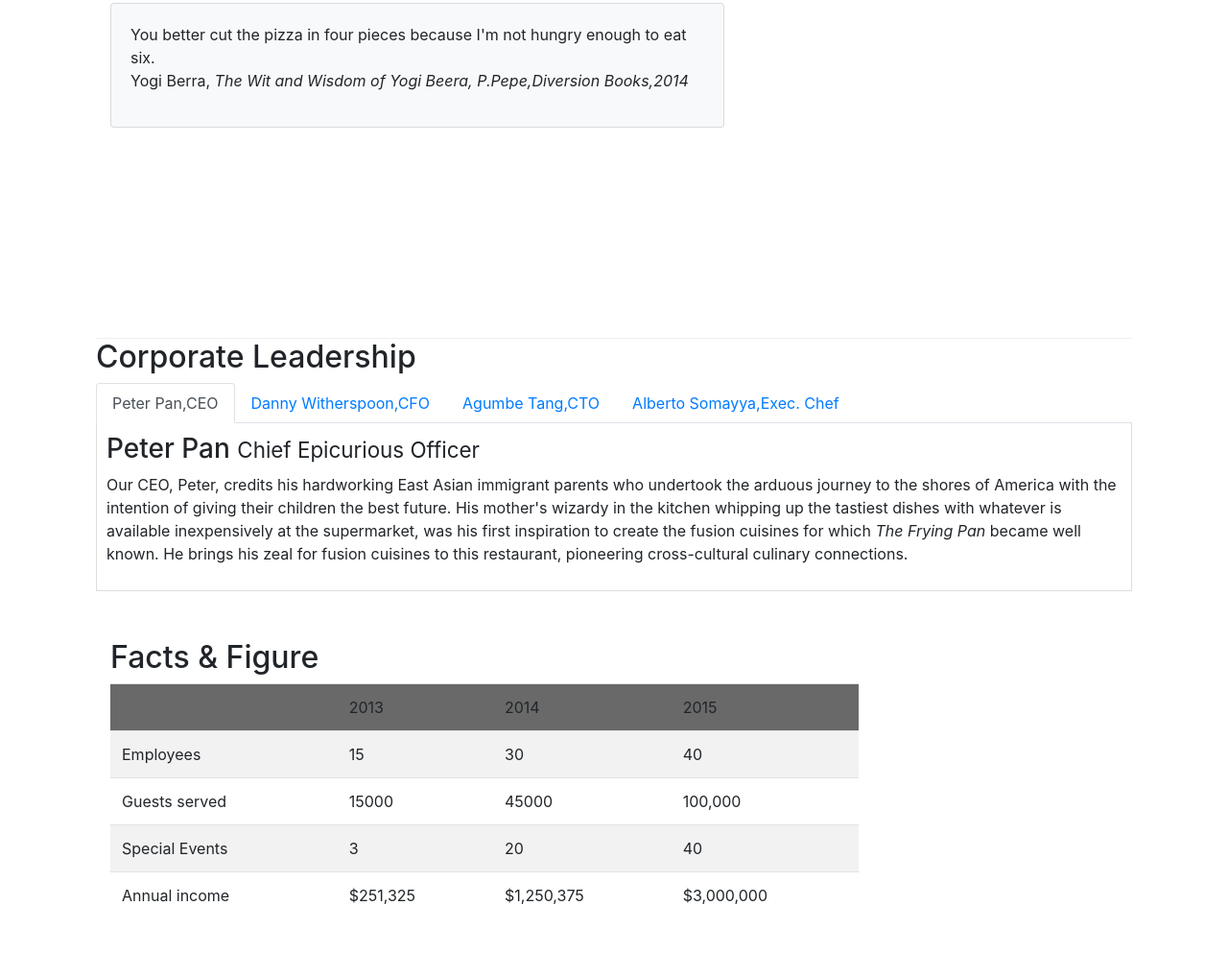
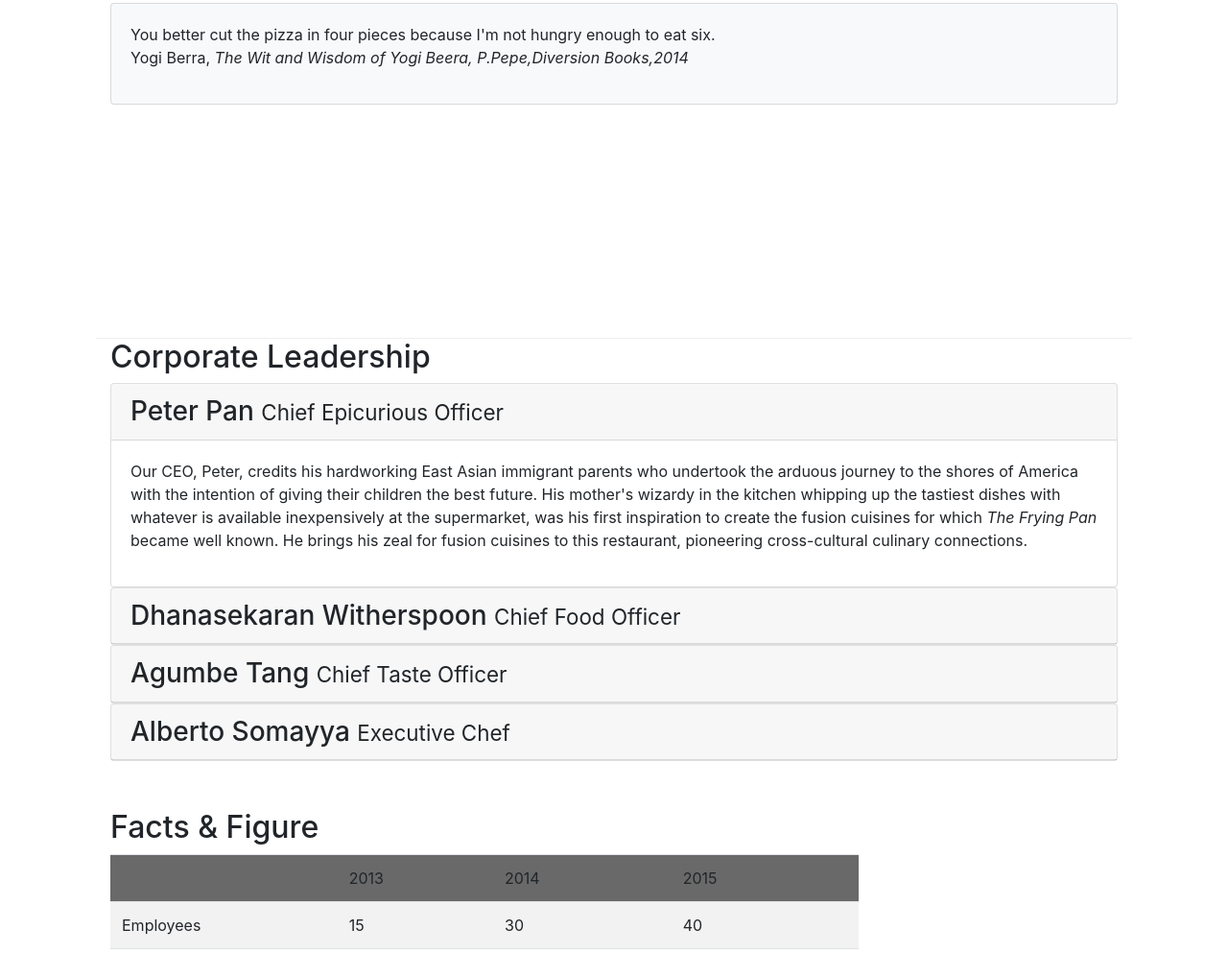
Before and after one commit to Narenrohitha/GIT_TESTS, a website: page aboutus.html in a window 1280 px wide. Shown: the part 1035-2028 px from the top of the page at 96% size. Drawn offline with nearby package versions, Linux system fonts and the light colour scheme.

Commit message:
Accordion

```diff
--- a/aboutus.html
+++ b/aboutus.html
@@ -75,7 +75,7 @@
             <div class="col-12 order-sm-last col-sm-6">
 
                 <div class="col-sm">
-                    <div class="card">
+                    <div class="card-fa">
                         <h3 class="card-header bg-primary text-white">Facts At a Glance</h3>
                         <div class="card-body">
                             <dl class="row">
@@ -117,46 +117,79 @@
 
         <div>
             <div>
-            <div>
+                <div class="col-12">
                     <h2>Corporate Leadership</h2>
-                <ul class="nav nav-tabs">
-                    <li class="nav-item">
-                        <a class="nav-link active" href="#peter" role="tab" data-toggle="tab">Peter Pan,CEO</a>
-                    </li>
-                    <li class="nav-item">
-                        <a class="nav-link" href="#danny" role="tab" data-toggle="tab">Danny Witherspoon,CFO</a>
-                    </li>
-                    <li class="nav-item">
-                        <a class="nav-link" href="#agumbe" role="tab" data-toggle="tab">Agumbe Tang,CTO</a>
-                    </li>
-                    <li class="nav-item">
-                        <a class="nav-link" href="#albetro" role="tab" data-toggle="tab">Alberto Somayya,Exec. Chef</a>
-                    </li>
-
-                </ul>
 
 
-                <div class="tab-content">
 
-                    <div role="tabpanel" class="tab-pane fade show active" id="peter">
-                        <h3>Peter Pan <small>Chief Epicurious Officer</small></h3>
+                <div class="accordion">
+                    <div class="card">
+                        <div class="card-header" role="tab" id="peterhead">
+                            <h3 class="mb-0">
+                                <a data-toggle="collapse" data-target="#peter">
+                                Peter Pan <small>Chief Epicurious Officer</small>
+                                </a>
+                            </h3>
+
+                        </div>
+                        <div role="tabpanel" class="collapse show" id="peter" data-parent="#accordion">
+                           <div class="card-body">
                             <p class="d-none d-sm-block">Our CEO, Peter, credits his hardworking East Asian immigrant parents who undertook the arduous journey to the shores of America with the intention of giving their children the best future. His mother's wizardy in the kitchen whipping up the tastiest dishes with whatever is available inexpensively at the supermarket, was his first inspiration to create the fusion cuisines for which <em>The Frying Pan</em> became well known. He brings his zeal for fusion cuisines to this restaurant, pioneering cross-cultural culinary connections.</p>
                            </div>
 
-                        <div role="tabpanel" class="tab-pane fade" id="danny">
-                        <h3>Dhanasekaran Witherspoon <small>Chief Food Officer</small></h3>
+                            </div>
+                    </div>
+                    <div class="card">
+                        <div class="card-header" role="tab" id="dannyhead">
+                            <h3 class="mb-0">
+                                <a data-toggle="collapse" data-target="#danny">
+                                 Dhanasekaran Witherspoon <small>Chief Food Officer</small>
+                                    </a>
+                                </h3>
+                            </div>
+                            <div class ="collapse"  id="danny" data-parent="#accordion">
+                                <div class="card-body">
                                     <p class="d-none d-sm-block">Our CFO, Danny, as he is affectionately referred to by his colleagues, comes from a long established family tradition in farming and produce. His experiences growing up on a farm in the Australian outback gave him great appreciation for varieties of food sources. As he puts it in his own words, <em>Everything that runs, wins, and everything that stays, pays!</em></p>
                                 </div>
+                            </div>
+                    </div>
 
-                        <div role="tabpanel" class="tab-pane fade" id="agumbe">
-                        <h3>Agumbe Tang <small>Chief Taste Officer</small></h3>
+
+                    <div class="card">
+                        <div class="card-header" role="tab" id="agumbehead">
+                            <h3 class="mb-0">
+                                <a data-toggle="collapse" data-target="#agumbe">
+                                    Agumbe Tang <small>Chief Taste Officer</small>
+                                    </a>
+                                </h3>
+                            </div>
+                            <div class ="collapse"  id="agumbe" data-parent="#accordion">
+                                <div class="card-body">
                                     <p class="d-none d-sm-block">Blessed with the most discerning gustatory sense, Agumbe, our CTO, personally ensures that every dish that we serve meets his exacting tastes. Our chefs dread the tongue lashing that ensues if their dish does not meet his exacting standards. He lives by his motto, <em>You click only if you survive my lick.</em></p>
                                 </div>
+                            </div>
+                    </div>
 
-                        <div role="tabpannel" class="tab-pane fade" id="albetro">
-                        <h3>Alberto Somayya <small>Executive Chef</small></h3>
+
+
+                    <div class="card">
+                        <div class="card-header" role="tab" id="albetrohead">
+                            <h3 class="mb-0">
+                                <a data-toggle="collapse" data-target="#albetro">
+                                    Alberto Somayya <small>Executive Chef</small>
+                                </a>
+                            </h3>
+
+                        </div>
+                        <div class="collapse" id="albetro" data-parent="#accordion">
+                           <div class="card-body">
                             <p class="d-none d-sm-block">Award winning three-star Michelin chef with wide International experience having worked closely with whos-who in the culinary world, he specializes in creating mouthwatering Indo-Italian fusion experiences. He says, <em>Put together the cuisines from the two craziest cultures, and you get a winning hit! Amma Mia!</em></p>
                            </div>
+
+                            </div>
+                    </div>
+
+
 
 
                 </div>
--- a/css/styles.css
+++ b/css/styles.css
@@ -34,15 +34,15 @@ body{
 thead{
     background-color: dimgrey;
 }
-.card-header{
+.card-header-fr{
     background-color: orange;
     width: 40rem;
 }
 .form-group{
     width: 40rem;
 }
-.card{
-    width: 40rem;
+.card-fa{
+    width: 20rem;
 }
 .button{
     width: 500rem;
```
Also changed, not shown: index.html (+1 -1 lines). Lines whose indentation alone changed are shown as unchanged.
